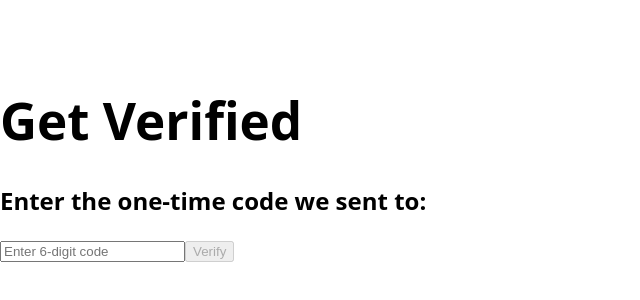
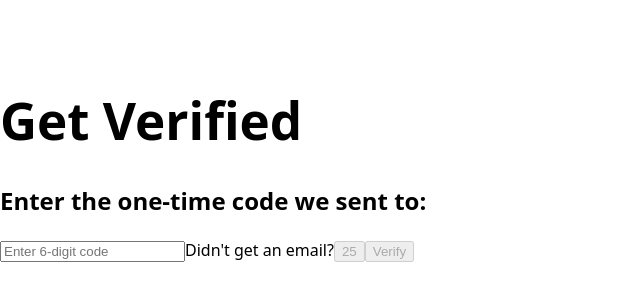
Before and after one commit to alimohammadpour/gamehouse, a React (Vite) app: page /verify in a window 1280 px wide. Shown: the part 240-540 px from the top of the page, without its empty margins (0-640 px from the left). Built offline with nearby package versions, Linux system fonts and the light colour scheme.

Commit message:
Adds verification code resend

```diff
--- a/src/features/user/EmailVerification.tsx
+++ b/src/features/user/EmailVerification.tsx
@@ -2,7 +2,7 @@ import React, { useEffect, useState } from 'react';
 import { useDispatch, useSelector } from 'react-redux';
 import type { RootState } from '../../app/store';
 import { useNavigate } from 'react-router';
-import { verifyCodePending } from './userSlice';
+import { requestCodePending, verifyCodePending } from './userSlice';
 
 export const EmailVerification = () => {
   const dispatch = useDispatch();
@@ -10,6 +10,7 @@ export const EmailVerification = () => {
   const { pending, email, userId, error } = useSelector(({ user }: RootState) => user);
 
   const [verificationCode, setVerificationCode] = useState('');
+  const [timer, setTimer] = useState(30);
 
   useEffect(() => {
     if (userId) {
@@ -17,12 +18,25 @@ export const EmailVerification = () => {
     }
   }, [userId]);
 
+  useEffect(() => {
+    let interval: ReturnType<typeof setInterval>;
+    if (timer > 0) {
+      interval = setInterval(() => setTimer((prev) => prev - 1), 1000);
+    }
+    return () => clearInterval(interval);
+  }, [timer]);
+
   const handleFormSubmit = (e: React.FormEvent) => {
     e.preventDefault();
     dispatch(verifyCodePending({ email, code: verificationCode }));
   };
 
   const handleVerificationCodeChange = ({ target: { value } }: React.ChangeEvent<HTMLInputElement>) => setVerificationCode(value)
+
+  const handleResendVerificationCode = () => {
+    dispatch(requestCodePending(email));
+    setTimer(30);
+  }
 
   return (
     <div className="step step2">
@@ -38,6 +52,10 @@ export const EmailVerification = () => {
           maxLength={6}
           required
         />
+        <span>
+            Didn't get an email?
+            <button type="button" onClick={handleResendVerificationCode} disabled={timer > 0}>{ timer || 'Resend Code'}</button>
+        </span>
         <button type="submit" disabled={pending || verificationCode.length !== 6}>
           Verify
         </button>
```
